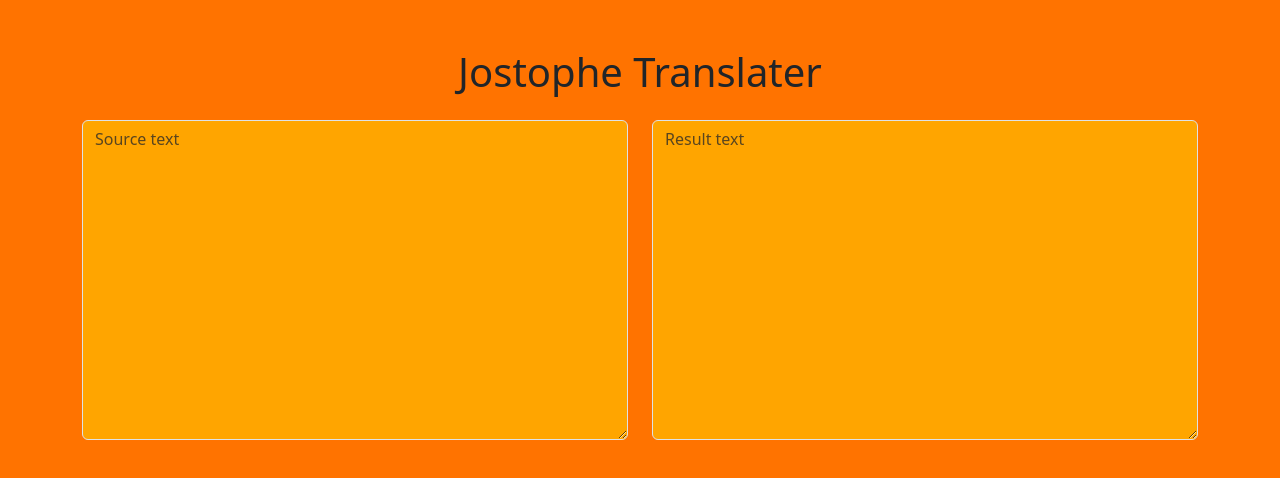
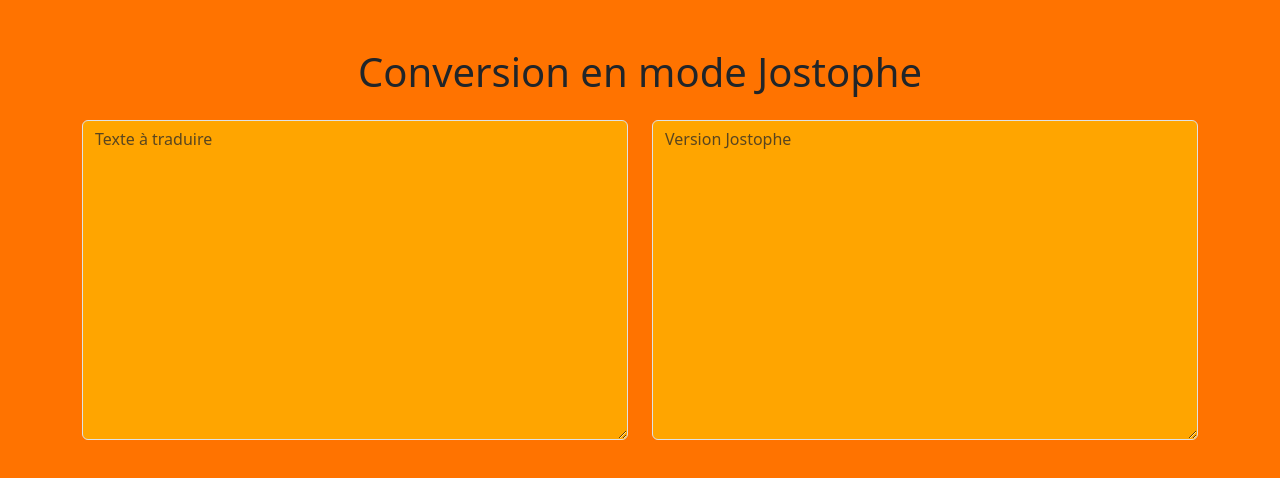
Before and after one commit to Wiibleyde/wiibleyde.github.io, a website: page jostophe/index.html in a window 1280 px wide. Drawn offline with nearby package versions, Linux system fonts and the light colour scheme.

Commit message:
Change to french
Signed-off-by: Wiibleyde <nathan@bonnell.fr>

```diff
--- a/jostophe/index.html
+++ b/jostophe/index.html
@@ -4,7 +4,7 @@
     <meta charset="UTF-8">
     <meta http-equiv="X-UA-Compatible" content="IE=edge">
     <meta name="viewport" content="width=device-width, initial-scale=1.0">
-    <title>Jostophe Translater</title>
+    <title>Jostophe converter</title>
     <link rel="stylesheet" href="https://cdn.jsdelivr.net/npm/bootstrap@5.3.0-alpha3/dist/css/bootstrap.min.css" integrity="sha384-KK94CHFLLe+nY2dmCWGMq91rCGa5gtU4mk92HdvYe+M/SXH301p5ILy+dN9+nJOZ" crossorigin="anonymous">
     <link rel="stylesheet" href="static/style.css">
 </head>
@@ -12,16 +12,16 @@
     <div class="container mt-5">
         <div class="row">
             <div class="col-12 text-center mb-3">
-                <h1>Jostophe Translater</h1>
+                <h1>Conversion en mode Jostophe</h1>
             </div>
             <div class="col-md-6">
                 <div class="mb-3">
-                    <textarea id="source-text" class="form-control" placeholder="Source text"></textarea>
+                    <textarea id="source-text" class="form-control" placeholder="Texte à traduire"></textarea>
                 </div>
             </div>
             <div class="col-md-6">
                 <div class="mb-3">
-                    <textarea id="result-text" class="form-control" placeholder="Result text" readonly></textarea>
+                    <textarea id="result-text" class="form-control" placeholder="Version Jostophe" readonly></textarea>
                 </div>
             </div>
             <!-- <div class="col-12 text-center">
```
